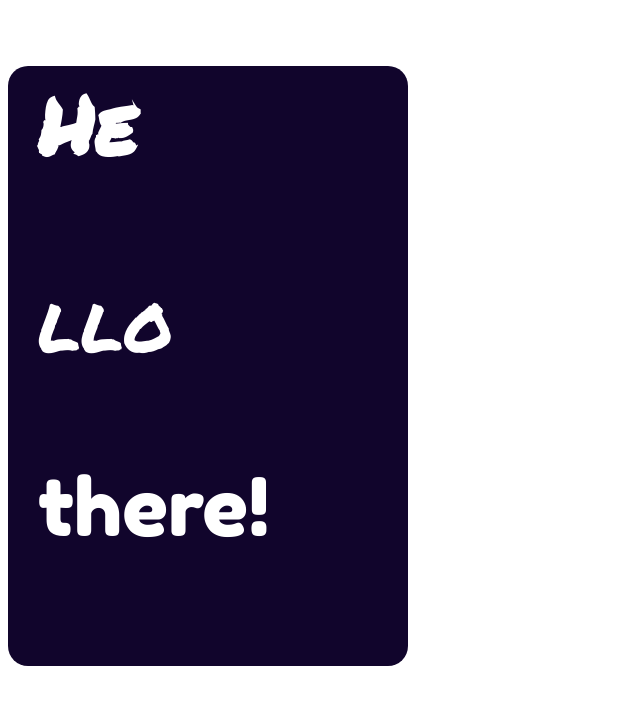
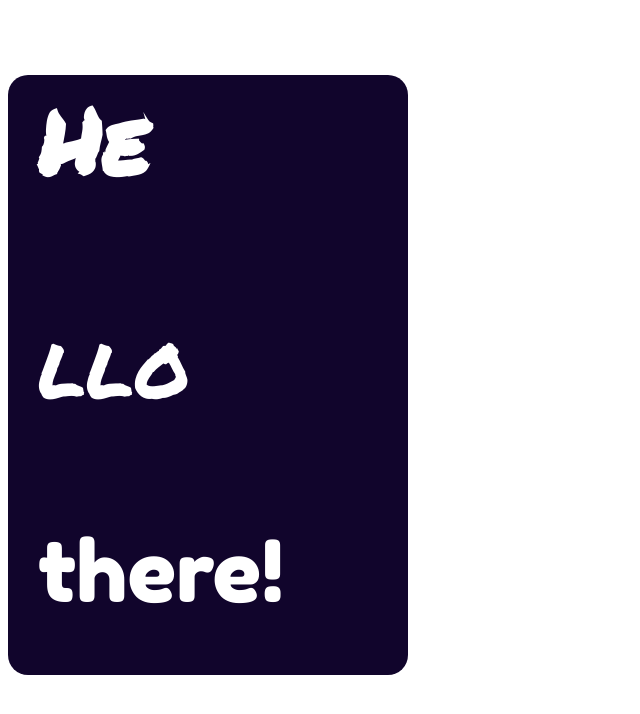
Before and after one commit to Osama92/ScrollReveal_Playground, a website built with Parcel: page index.html in a window 1280 px wide. Shown: the top 714 px of the page, without its empty margins (0-640 px from the left). Built offline with nearby package versions, Linux system fonts and the light colour scheme.

Commit message:
SR Playground

```diff
--- a/src/styles.css
+++ b/src/styles.css
@@ -18,6 +18,7 @@ body {
   margin-left: 30px;
   color: white;
   font-family: var(--firstFont);
+  font-size: 90px;
 }
 
 .two {
@@ -25,6 +26,7 @@ body {
   margin-left: 30px;
   color: white;
   font-family: var(--secondFont);
+  font-size: 85px;
 }
 .headline {
   height: 300vh;
```
